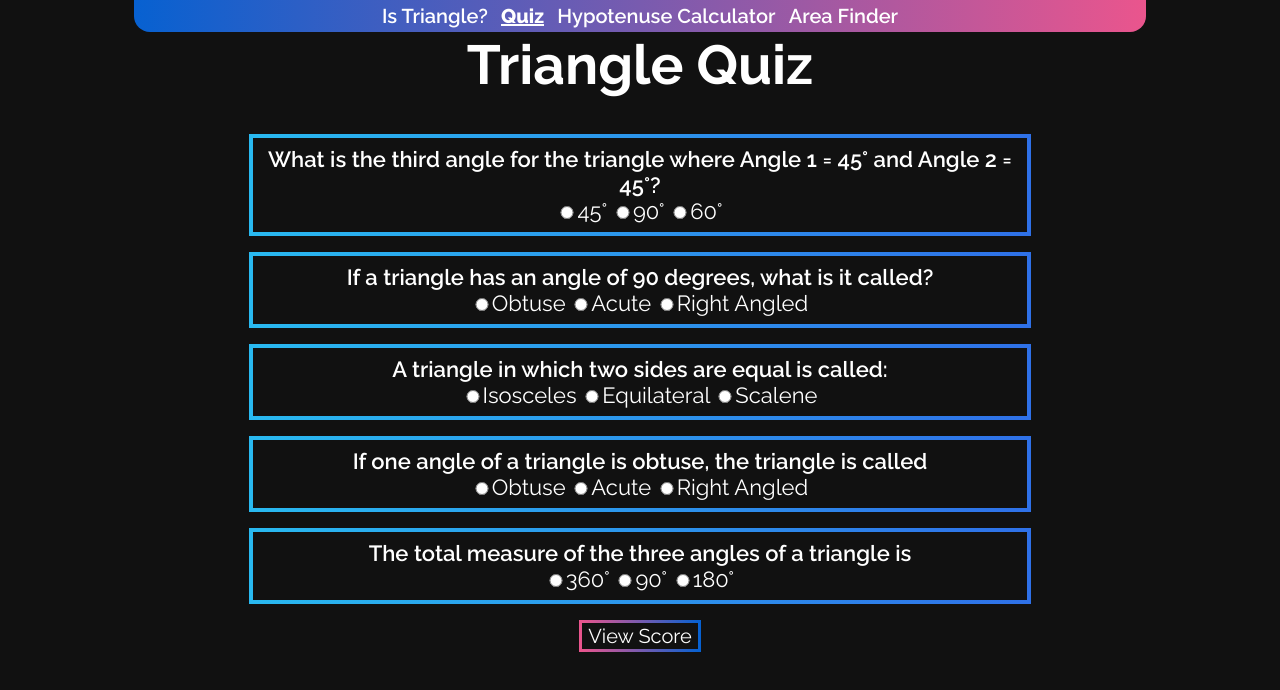
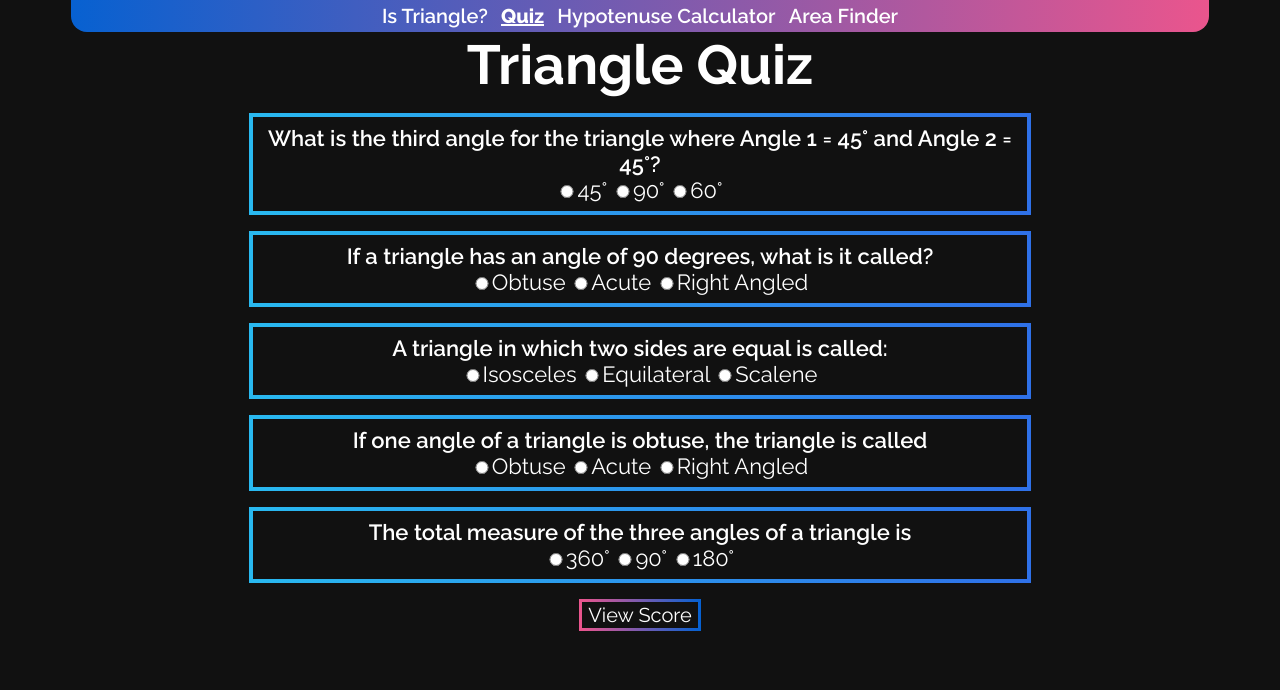
Before and after one commit to Aaditya2609/FunWithTriangles, a plain HTML site: page quiz.html in a window 1280 px wide. Drawn offline with Linux system fonts and the light colour scheme.

Commit message:
Update styles.css

```diff
--- a/styles.css
+++ b/styles.css
@@ -24,6 +24,7 @@ body{
 h1
 {
     font-size: 55px;
+    margin-block: 0;
 }
 label {
     display: block;
@@ -66,7 +67,7 @@ nav
   text-align:center;
  background:linear-gradient(to right,var(--flickr-blue),var(--french-rose));
  margin:auto;
- max-width: 80%;
+ max-width: 90%;
  height: 30%;
  font-size: 20px;
  border-bottom-right-radius: 1rem;
```
